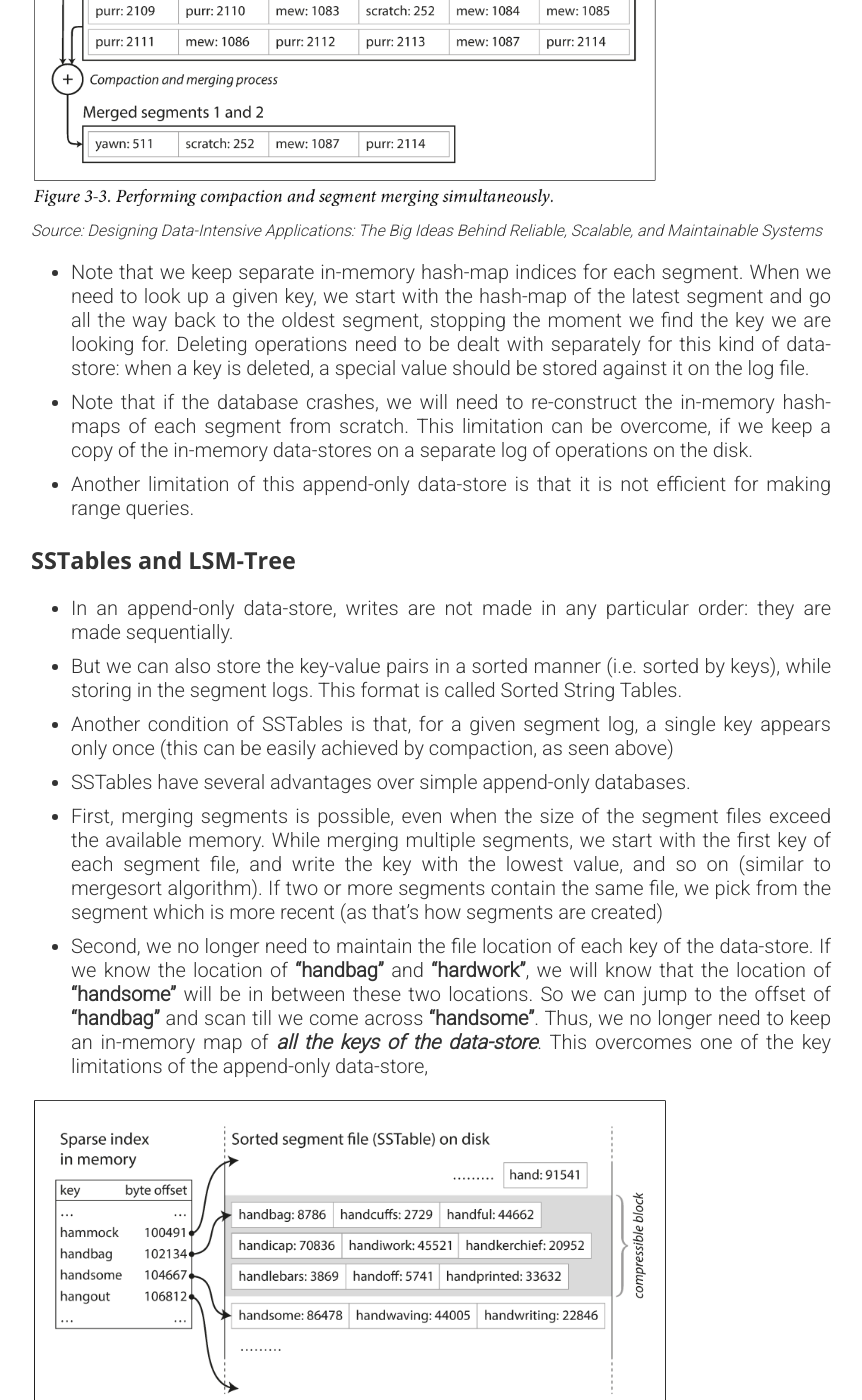
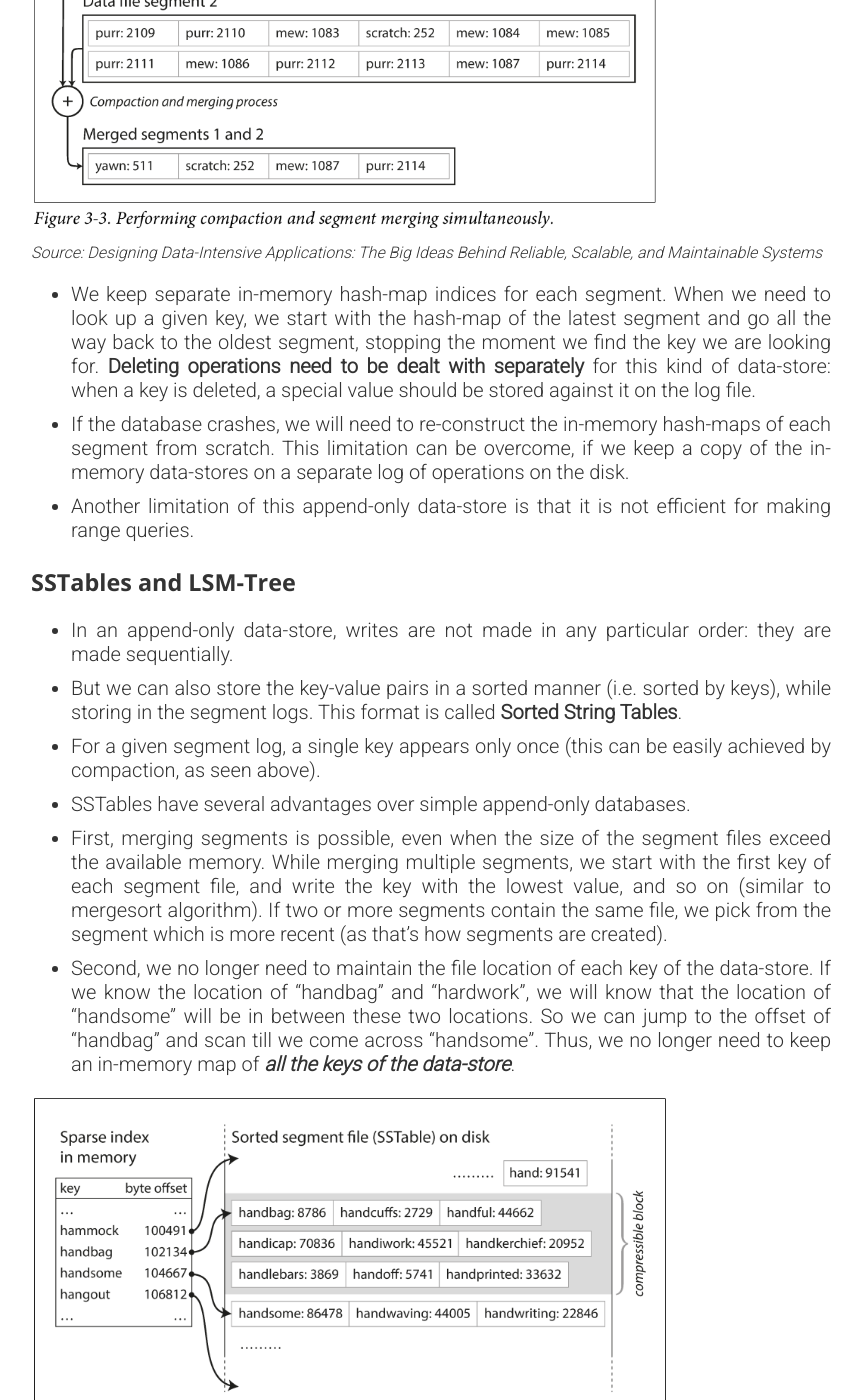
Before and after one commit to oitee/oitee.github.io, a Jekyll site: the page built from _posts/2023-04-17-log-structured-merge-tree.md, in a window 1280 px wide and 1400 px high, scrolled down 3022 px. Shown: the whole window, without its empty margins (209-1071 px from the left). Built offline with Jekyll 4.4.1, drawn with Linux system fonts in a browser that asks for light colours; some of the changed text lies outside the part shown.

Commit message:
Add minor edits to post on LSM trees

```diff
--- a/_posts/2023-04-17-log-structured-merge-tree.md
+++ b/_posts/2023-04-17-log-structured-merge-tree.md
@@ -42,17 +44,17 @@ In this post, I am listing down my understanding of Log-Structured Merge Trees (
 
 - To improve the look-up operations, we can make use of **indexes**, which store additional meta-data about the records and act as a “signpost”.
 
-- Essentially, while doing writes, we store this additional metadata in addition to the appending operation. Thus, adding any kind of index will slow down write operations, but will also (potentially) speed up read operations. Because the effectiveness of an index is dependent on the patterns of read queries, an application developer needs to manually add indices - they don’t come set by default.
+- Essentially, while doing writes, we store this additional metadata in addition to the appending operation. Thus, adding any kind of index will slow down write operations, but will also speed up read operations. Because the effectiveness of an index is dependent on the patterns of read queries, an application developer needs to manually add indices - they don’t come set by default.
 
 - One common index is to use an in-memory hash-map, which contains all the keys of the actual data-store, and these keys map to the on-disk location of that key in the data store. This makes look-ups far more efficient: given a key, we can use the in-memory data-structure to find the location of the key on the disk (as opposed to scanning the whole log file).
 
-- One limitation of this in-memory hashmap approach  is that the total number of keys is limited by the finite size of RAM - since all keys of the data-store needs to be stored in the in-memory data-structure. Given this limitation, this kind of data-store is very useful in cases where the number of keys are finite but the values are updated frequently
+- One limitation of this in-memory hashmap approach  is that the total number of keys is limited by the finite size of RAM - since all keys of the data-store needs to be stored in the in-memory data-structure. Given this limitation, this kind of data-store is very useful in cases where the number of keys are finite but the values are updated frequently.
 
-- Apart from this limitation, we also need to consider the situation where the log file becomes so large that its size becomes comparable to that of the disk. To overcome this, we can break the log file into **segments**, such that, the moment the log reaches a given size, we make subsequent writes on a new segment file.
+- We also need to consider the situation where the log file becomes so large that its size becomes comparable to that of the disk. To overcome this, we can break the log file into **segments**, such that, the moment the log reaches a given size, we make subsequent writes on a new segment file.
 
 ### Merger and compaction of logs
 
-- We can also use **compaction** on existing segment files, ie, removing duplicates between two or more existing segments. This can reduce the overall size of the data-store as we get rid of duplicate keys (which are really just redundant data).
+- We can use **compaction** on existing segment files, ie, removing duplicates between two or more existing segments. This can reduce the overall size of the data-store as we get rid of duplicate keys (which are really just redundant data).
 
 <a href="/assets/images/ddia_figure_3_2.png">
     <img src="/assets/images/ddia_figure_3_2.png" width="80%">
@@ -60,9 +62,9 @@ In this post, I am listing down my understanding of Log-Structured Merge Trees (
 
 <p style = "font-size:16px; font-style: italic"> Source: Designing Data-Intensive Applications: The Big Ideas Behind Reliable, Scalable, and Maintainable Systems</p>
 
-- Since compaction can make segments smaller, we can merge two or more segments into one new segment.
+- Since **compaction can make segments smaller**, we can merge two or more segments into one new segment.
 
-- This compaction and merging of frozen segments can happen asynchronously (i.e. in the background), while new writes take place on a new segment and reads use existing segments.
+- This compaction and merging of frozen segments can happen asynchronously (in the background), while new writes take place on a new segment and reads use existing segments.
 
 <a href="/assets/images/ddia_figure_3_3.png">
     <img src="/assets/images/ddia_figure_3_3.png" width="80%">
@@ -70,10 +72,9 @@ In this post, I am listing down my understanding of Log-Structured Merge Trees (
 
 <p style = "font-size:16px; font-style: italic"> Source: Designing Data-Intensive Applications: The Big Ideas Behind Reliable, Scalable, and Maintainable Systems </p>
 
-- Note that we keep separate in-memory hash-map indices for each segment. When we need to look up a given key, we start with the hash-map of the latest segment and go all the way back to the oldest segment, stopping the moment we find the key we are looking for.
-Deleting operations need to be dealt with separately for this kind of data-store: when a key is deleted, a special value should be stored against it on the log file.
+- We keep separate in-memory hash-map indices for each segment. When we need to look up a given key, we start with the hash-map of the latest segment and go all the way back to the oldest segment, stopping the moment we find the key we are looking for. **Deleting operations need to be dealt with separately** for this kind of data-store: when a key is deleted, a special value should be stored against it on the log file.
 
-- Note that if the database crashes, we will need to re-construct the in-memory hash-maps of each segment from scratch. This limitation can be overcome, if we keep a copy of the in-memory data-stores on a separate log of operations  on the disk.
+- If the database crashes, we will need to re-construct the in-memory hash-maps of each segment from scratch. This limitation can be overcome, if we keep a copy of the in-memory data-stores on a separate log of operations  on the disk.
 
 - Another limitation of this append-only data-store is that it is not efficient for making range queries.
 
@@ -81,31 +82,31 @@ Deleting operations need to be dealt with separately for this kind of data-store
 
 - In an append-only data-store, writes are not made in any particular order: they are made sequentially.
 
-- But we can also store the key-value pairs in a sorted manner (i.e. sorted by keys), while storing in the segment logs. This format is called Sorted String Tables.
+- But we can also store the key-value pairs in a sorted manner (i.e. sorted by keys), while storing in the segment logs. This format is called **Sorted String Tables**.
 
-- Another condition of SSTables is that, for a given segment log, a single key appears only once (this can be easily achieved by compaction, as seen above)
+- For a given segment log, a single key appears only once (this can be easily achieved by compaction, as seen above).
 
 - SSTables have several advantages over simple append-only databases.
 
-- First, merging segments is possible, even when the size of the segment files exceed the available memory. While merging multiple segments, we start with the first key of each segment file, and write the key with the lowest value, and so on (similar to mergesort algorithm). If two or more segments contain the same file, we pick from the segment which is more recent (as that’s how segments are created)
+- First, merging segments is possible, even when the size of the segment files exceed the available memory. While merging multiple segments, we start with the first key of each segment file, and write the key with the lowest value, and so on (similar to mergesort algorithm). If two or more segments contain the same file, we pick from the segment which is more recent (as that’s how segments are created).
 
-- Second, we no longer need to maintain the file location of each key of the data-store. If we know the location of **“handbag”** and **“hardwork”**, we will know that the location of **“handsome”** will be in between these two locations. So we can jump to the offset of **“handbag”** and scan till we come across **“handsome”**. Thus, we no longer need to keep an in-memory map of **_all the keys of the data-store_**. This overcomes one of the key limitations of the append-only data-store,
+- Second, we no longer need to maintain the file location of each key of the data-store. If we know the location of “handbag” and “hardwork”, we will know that the location of “handsome” will be in between these two locations. So we can jump to the offset of “handbag” and scan till we come across “handsome”. Thus, we no longer need to keep an in-memory map of **_all the keys of the data-store_**.
 
 <a href="/assets/images/ddia_figure_3_5.png">
     <img src="/assets/images/ddia_figure_3_5.png" width="80%">
 </a>
 <p style = "font-size:16px; font-style: italic"> Source: Designing Data-Intensive Applications: The Big Ideas Behind Reliable, Scalable, and Maintainable Systems </p>
 
-- How to store keys in a sorted manner, in the first place? We can use an appropriate in-memory tree data-structure (such as a red-black tree) which allows us to write data in any order, but which stores them in a sorted manner. Thus, when a write operation is made, the key-value pair is stored in an in-memory data-structure which ensures this sorting property.
+- How to store keys in a sorted manner, in the first place? We can use an appropriate in-memory tree data-structure (such as a **red-black tree**) which allows us to write data in any order, but which stores them in a sorted manner. Thus, when a write operation is made, the key-value pair is stored in an in-memory data-structure which ensures this sorting property.
 
-- Once this data-structure passes a given threshold, we write the key-value pairs to a segment file in a sorted manner, thereby creating SSTables.
+- **Once this data-structure passes a given threshold, we write the key-value pairs to a segment file in a sorted manner, thereby creating SSTables.**
 
 - For a read operation, we first search for the key in the memtable, then to the most recent SSTable segment file, and so on.
 
-- One downside: in case of a crash, the most recent keys in the memtable will be lost. To fix this, we take a backup of the memtable in a separate file - which can simply be an append-only log file. In effect, each write operation makes two operations, it writes to the memtable and to the back-up append-only log file. The latter is used only for re-constructing the mem-table in case of a server crash.
-Storage engines which are based on this principle of merging and compacting sorted files are often called **LSM storage engines**, or, Log-structured Merge-Tree storage engines.
+- One downside: **in case of a crash, the most recent keys in the memtable will be lost.** To fix this, we take a backup of the memtable in a separate file - which can simply be **an append-only log file**. In effect, each write operation makes two operations, it writes to the memtable and to the back-up append-only log file. The latter is used only for re-constructing the mem-table in case of a server crash.
+Storage engines which are based on this principle of merging and compacting sorted files are often called LSM storage engines, or, Log-structured Merge-Tree storage engines.
 
-- Note that in LSM storage engines, look-up operations for non-existent keys are slow: to confirm a key is absent, we need to traverse from the memtable all the way to the oldest segment file. We can use **_bloom filters_**, to optimise this, as it can help us in knowing if a key is absent or not.
+- In LSM storage engines, look-up operations for non-existent keys are slow: to confirm a key is absent, we need to traverse from the memtable all the way to the oldest segment file. We can use **_bloom filters_**, to optimise this, as it can help us in knowing if a key is absent or not.
 
 - Like the append-only storage engine, we keep in-memory hash maps for each segment file, which stores keys sparsely (ie not every key, but every n keys).
 
```
Also changed, not shown: other parts of _posts/2023-04-17-log-structured-merge-tree.md (+10 -8 lines).
